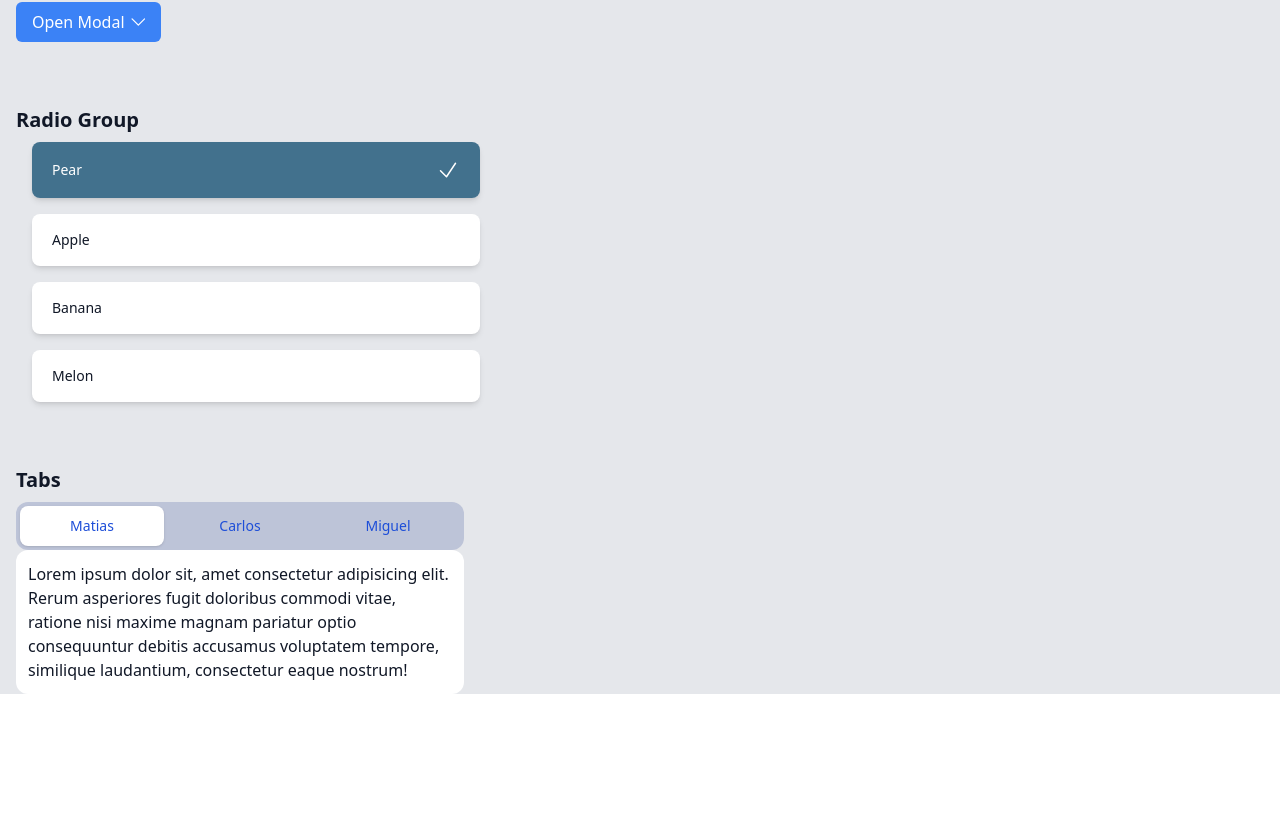
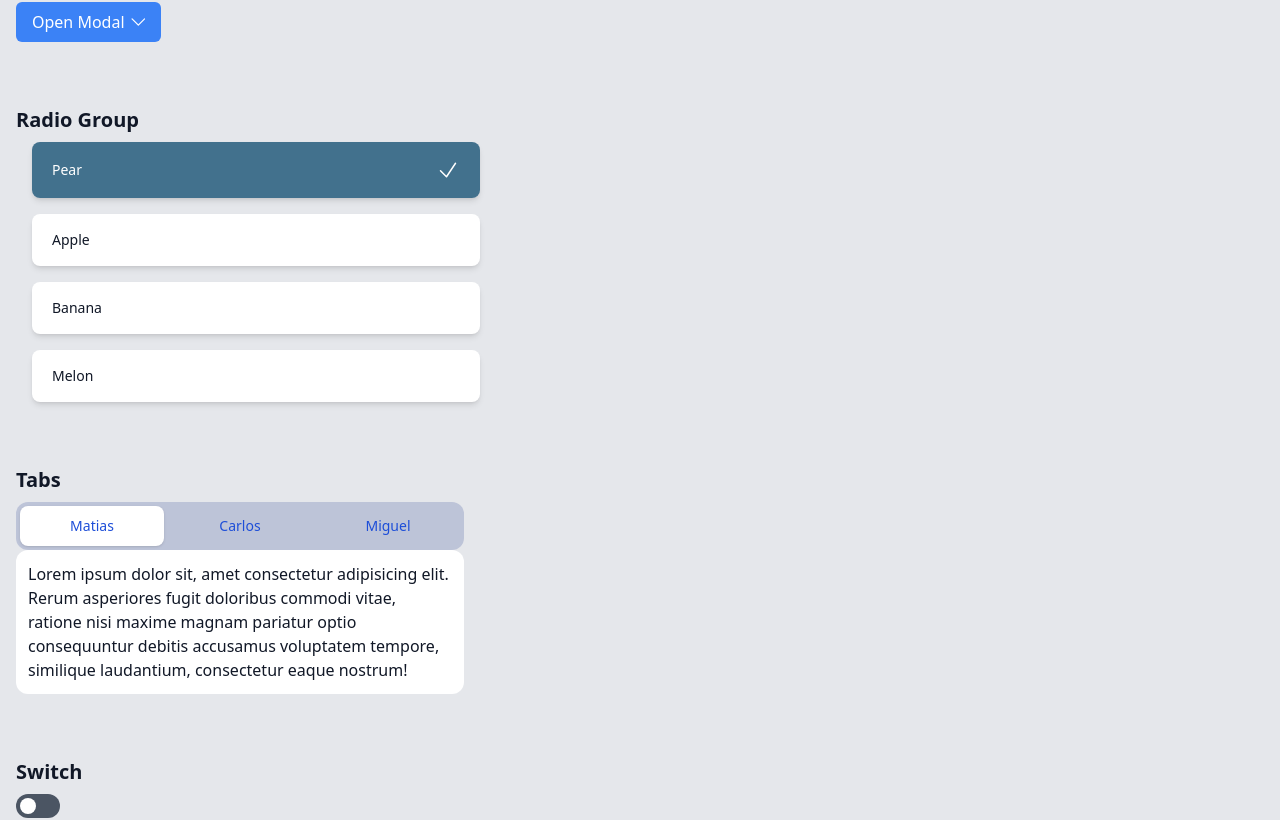
Before and after one commit to sarrailhadaptive/tailwindcss-components, a React (Vite) app: page / in a window 1280 px wide. Shown: the part 190-1010 px from the top of the page. Before the commit the page ends 884 px from the top, so only its background shows below. Built offline with nearby package versions, Linux system fonts and the light colour scheme.

Commit message:
Switch Toggler

```diff
--- a/src/App.tsx
+++ b/src/App.tsx
@@ -1,6 +1,7 @@
 import MenuDropdown from "./components/MenuDropdown"
 import Modal from "./components/Modal"
 import RadioGroups from "./components/RadioGroup"
+import SwitchToggle from "./components/SwitchToggle"
 import Tabs from "./components/Tabs"
 
 function App() {
@@ -24,6 +25,10 @@ function App() {
         <div className="mt-2">
           <Tabs />
         </div>
+        <h2 className="font-bold text-xl pt-16">Switch</h2>
+        <div className="mt-2">
+          <SwitchToggle />
+        </div>
       </div >
     </div >
   )
--- /dev/null
+++ b/src/components/SwitchToggle.tsx
@@ -0,0 +1,24 @@
+import { Switch } from "@headlessui/react";
+import { useState } from "react";
+
+
+export default function SwitchToggle() {
+  const [enabled, setEnabled] = useState<boolean>(false)
+
+  return (
+    <>
+      <Switch
+        checked={enabled}
+        onChange={setEnabled}
+        className={`${enabled ? 'bg-blue-600' : 'bg-gray-600'
+          } relative inline-flex h-6 w-11 items-center rounded-full`}
+      >
+        <span className="sr-only">Enable notifications</span>
+        <span
+          className={`${enabled ? 'translate-x-6' : 'translate-x-1'
+            } inline-block h-4 w-4 transform rounded-full bg-white transition`}
+        />
+      </Switch>
+    </>
+  )
+}
```
